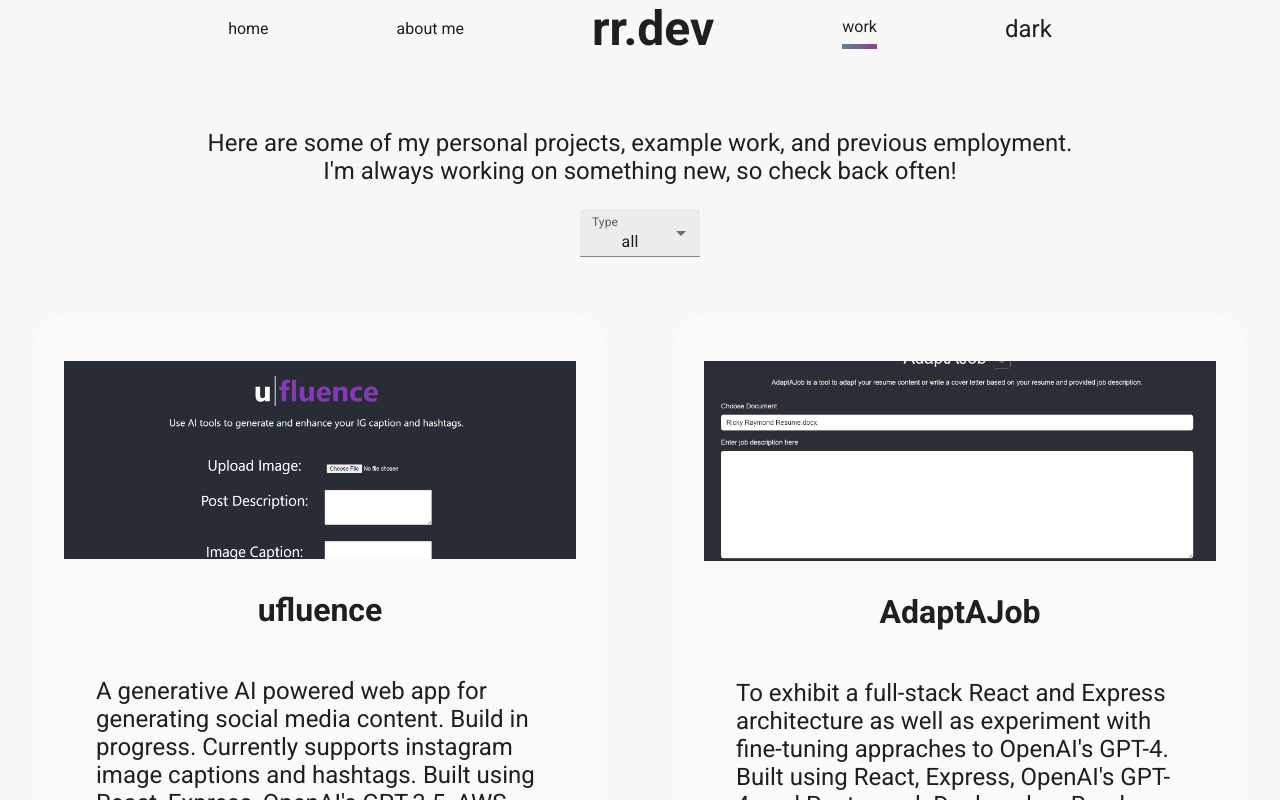
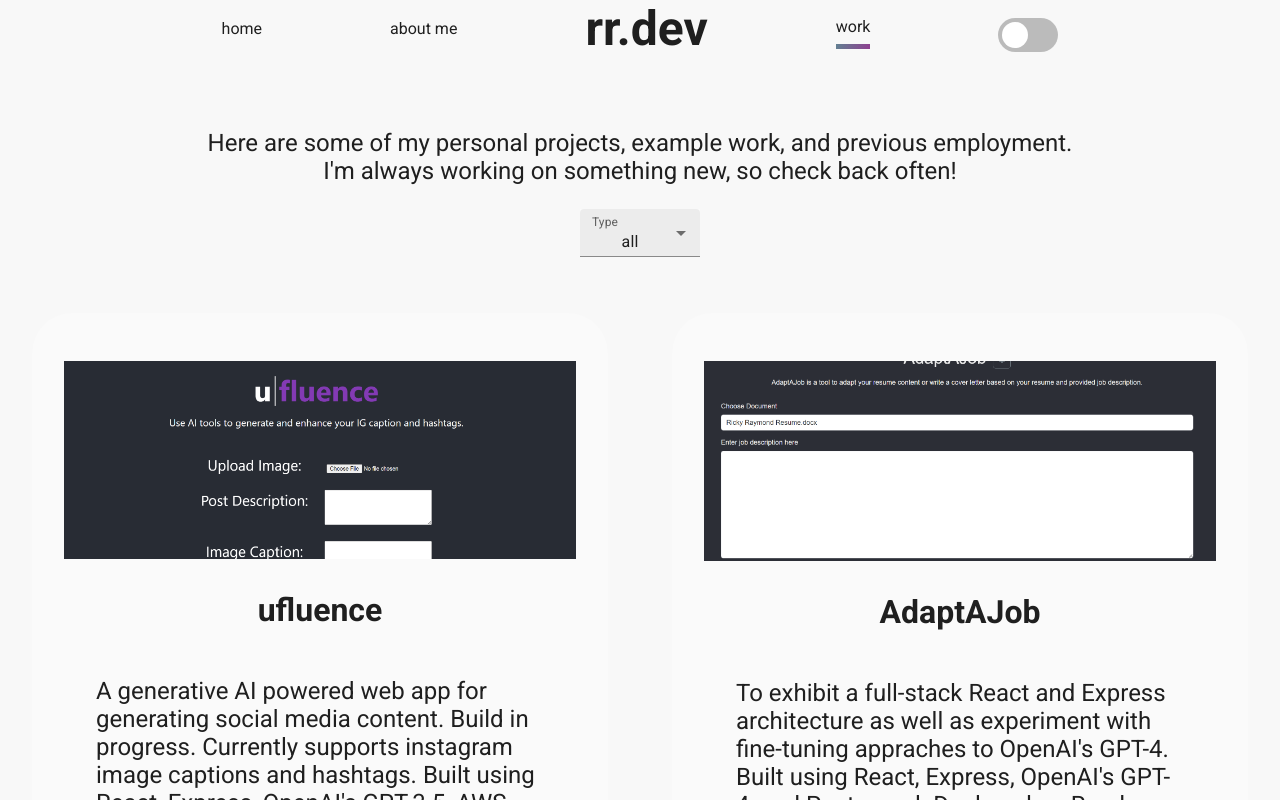
Before and after one commit to rickyraymond/rrdev, a React (Create React App) app: page /portfolio in a window 1280 px wide. Shown: the top 800 px of the page. Built offline with nearby package versions, Linux system fonts and the light colour scheme.

Commit message:
toggler update

```diff
--- a/src/components/home/Toggler.js
+++ b/src/components/home/Toggler.js
@@ -1,17 +1,45 @@
 import React from 'react';
-import {Box} from "@mui/material";
+import { Box } from '@mui/material';
 
-export default function Toggler({darkMode, handleClick}) {
-    const transition = 'all 250ms ease'
-
-   return (
-      <Box fontSize={'1.5rem'} sx={{cursor: 'pointer', ":hover": {transform: 'translateY(-3px)', transition: transition}}}>
-         {
-            darkMode ?
-               <span onClick={handleClick} aria-label="Full Moon" role="img">Not Dark</span>
-               :
-               <span onClick={handleClick} aria-label="New Moon" role="img">Dark</span>
-         }
-      </Box>
-   )
+export default function Toggler({ darkMode, handleClick }) {
+    return (
+        <Box
+            sx={{
+                cursor: 'pointer',
+                width: '60px',
+                height: '34px',
+                position: 'relative',
+                display: 'inline-block',
+                marginTop: '1rem',
+                ":hover": {
+                    transform: 'translateY(-3px)',
+                    transition: 'all 250ms ease'
+                },
+                "& .slider": {
+                    position: 'absolute',
+                    top: 0,
+                    left: 0,
+                    right: 0,
+                    bottom: 0,
+                    backgroundColor: 'rgba(128, 128, 128, 0.5)',
+                    borderRadius: '34px',
+                    transition: '0.4s',
+                },
+                "& .slider:before": {
+                    content: '""',
+                    position: 'absolute',
+                    height: '26px',
+                    width: '26px',
+                    left: darkMode ? '30px' : '4px',
+                    bottom: '4px',
+                    backgroundColor: darkMode ? 'black' : 'white',
+                    borderRadius: '50%',
+                    transition: '0.4s',
+                }
+            }}
+            onClick={handleClick}
+        >
+            <span className="slider" aria-label={darkMode ? "Full Moon" : "New Moon"} role="img"></span>
+        </Box>
+    );
 }
--- a/src/components/portfolio/PortfolioBlock.js
+++ b/src/components/portfolio/PortfolioBlock.js
@@ -22,13 +22,14 @@ function PortfolioBlock(props) {
             <Box component={'img'} src={image} alt={'mockup'} marginBottom={'2rem'} maxHeight={'200px'} width={'100%'} sx={{ objectFit: 'cover' }} />
          )}
          <h2 style={{ fontSize: '2rem' }}>{title}</h2>
-         <i style={{fontWeight: '400', fontSize: '1.5rem'}}>{year}</i>
+         <i style={{ fontWeight: '400', fontSize: '1.5rem' }}>{year}</i>
          <Box className={'portfolio'} display={'flex'} flexDirection={'column'} gap={'0.5rem'}
             alignItems={'center'} fontSize={'1.5rem'} py={'2rem'}>
             <Box padding={'1rem 2rem'} component={'p'}>{description}</Box>
-            {type === 'project' && live && (
+            {type === 'project' && (
                <Box p={1} border={'2px solid'} borderRadius={'25px'}>
-                  <IconLink link={live} title={'Live Demo'} icon={isDesktop ? 'fa fa-desktop' : 'fa fa-mobile'} />
+                  {live && (<IconLink link={live} title={'Live Demo'} icon={isDesktop ? 'fa fa-desktop' : 'fa fa-mobile'} />)}
+                  {source && (<IconLink link={source} title={'Source Code'} icon={'fa fa-code'} />)}
                </Box>
             )}
          </Box>
--- a/src/info/Info.js
+++ b/src/info/Info.js
@@ -107,6 +107,7 @@ export const info = {
         {
             title: "AdaptAJob",
             live: "https://adaptajob-frontend.onrender.com/",
+
             image: aj,
             type: 'project',
             description: "To exhibit a full-stack React and Express architecture as well as experiment with fine-tuning appraches to OpenAI's GPT-4. Built using React, Express, OpenAI's GPT-4, and Postgresql. Deployed on Render and AWS."
```
